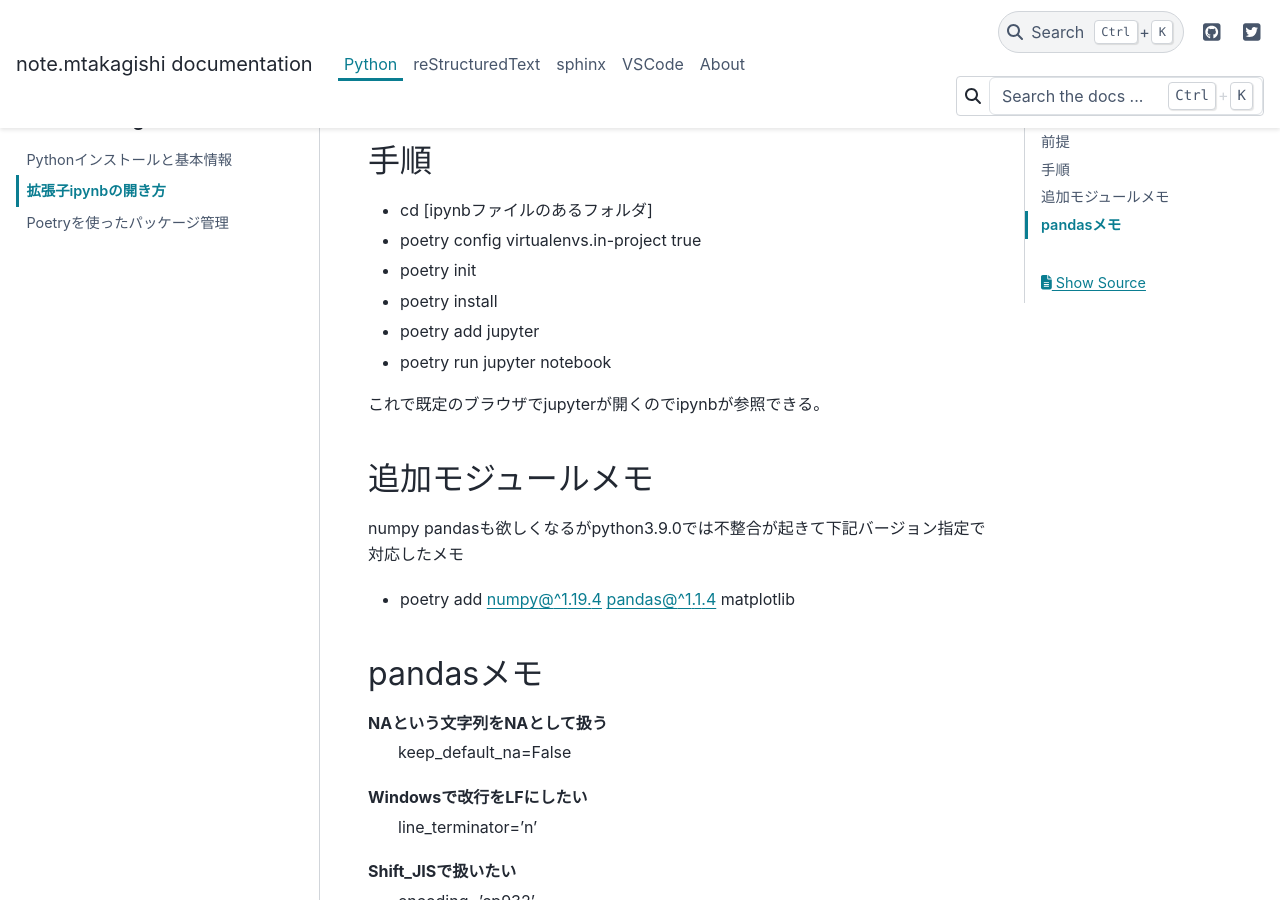
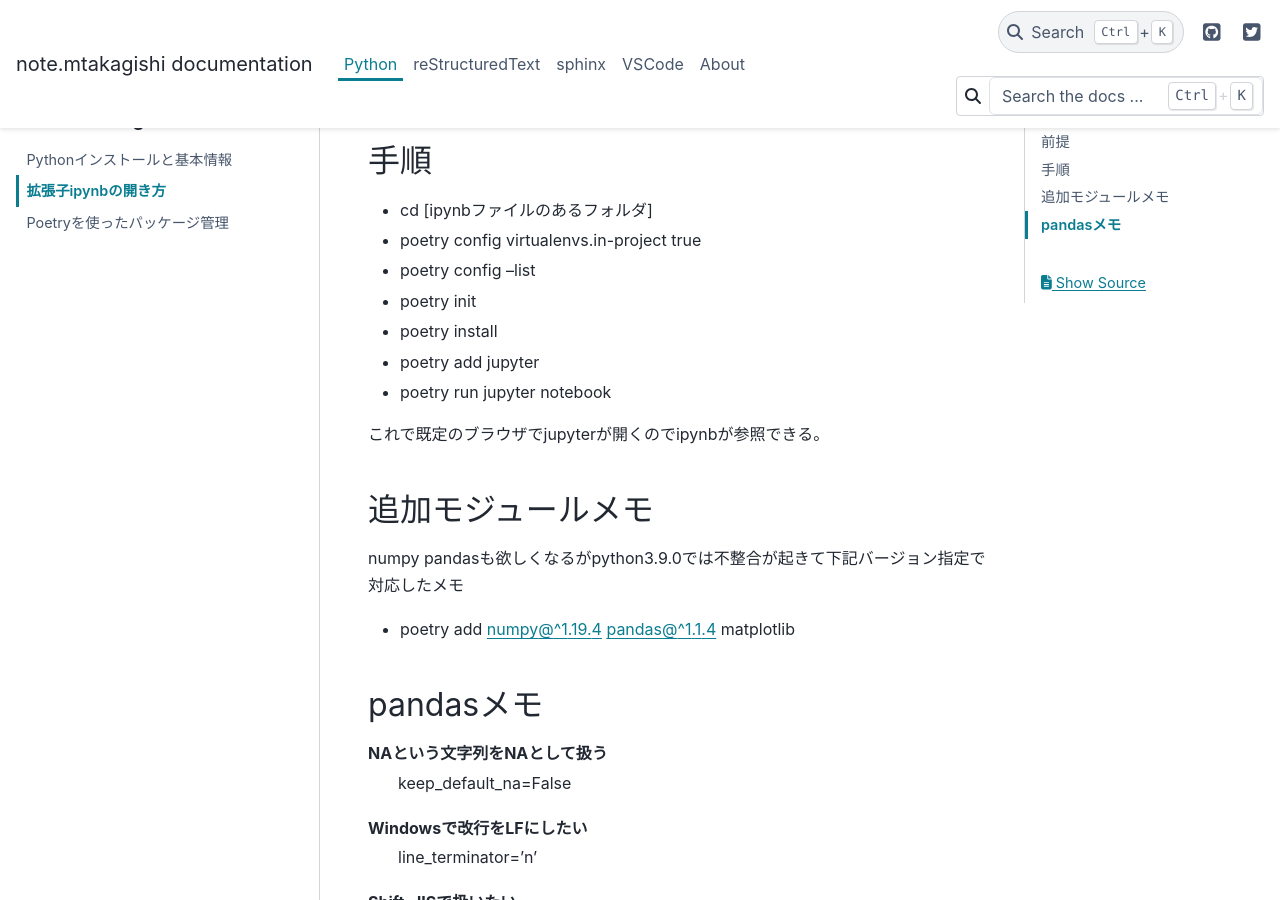
Before and after one commit to mtakagishi/note, a Sphinx documentation site: the page built from docs/python/ipynb.rst, in a window 1280 px wide and 900 px high, scrolled down 548 px. Built offline with Sphinx 7.4.7 and the PyData theme 0.15.4, drawn with Linux system fonts in a browser that asks for light colours.

Commit message:
memo追記

```diff
--- a/docs/python/ipynb.rst
+++ b/docs/python/ipynb.rst
@@ -19,6 +19,7 @@ Last Updated on 2021-10-26
 ================
 * cd [ipynbファイルのあるフォルダ]
 * poetry config virtualenvs.in-project true
+* poetry config --list
 * poetry init
 * poetry install
 * poetry add jupyter
```
